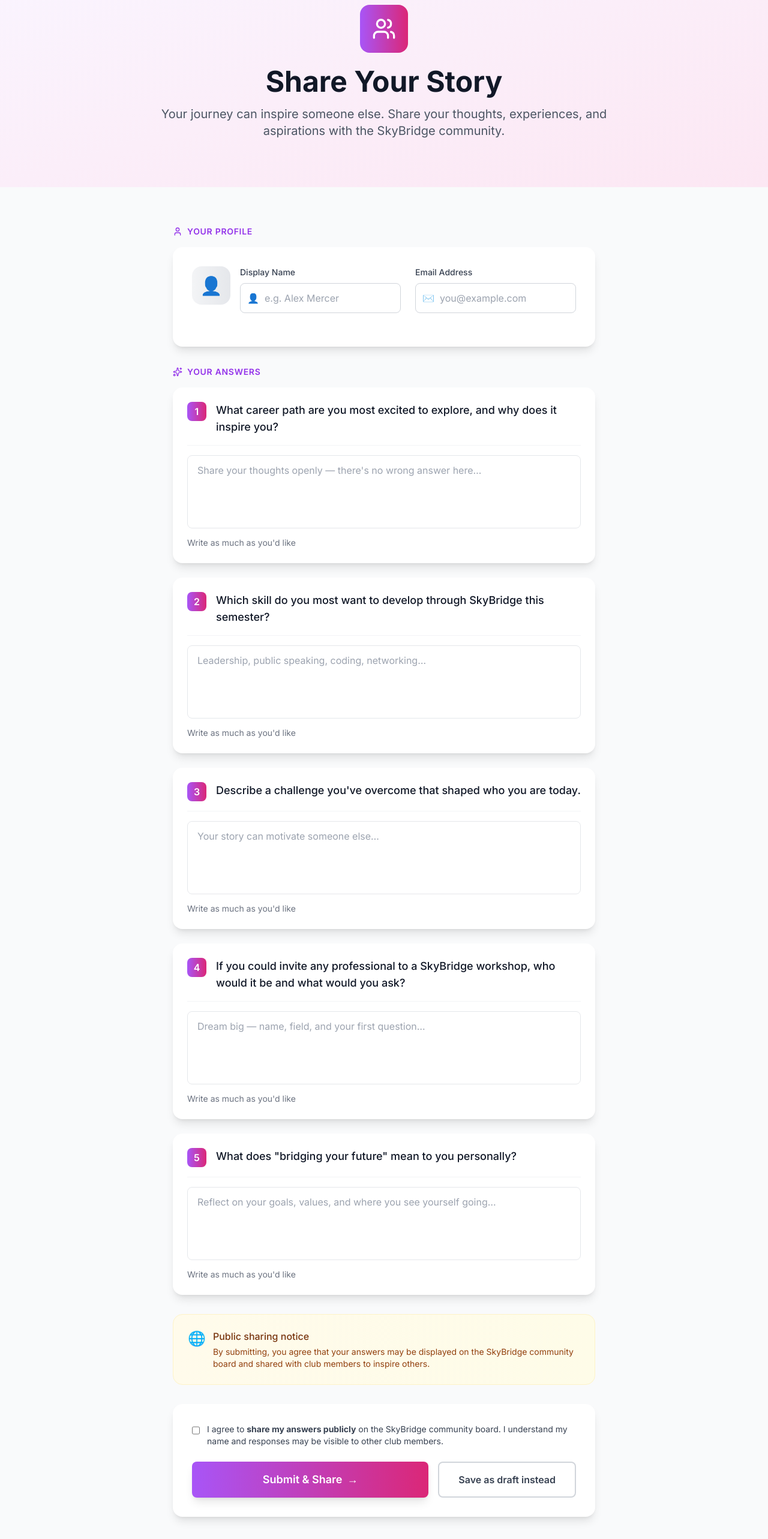
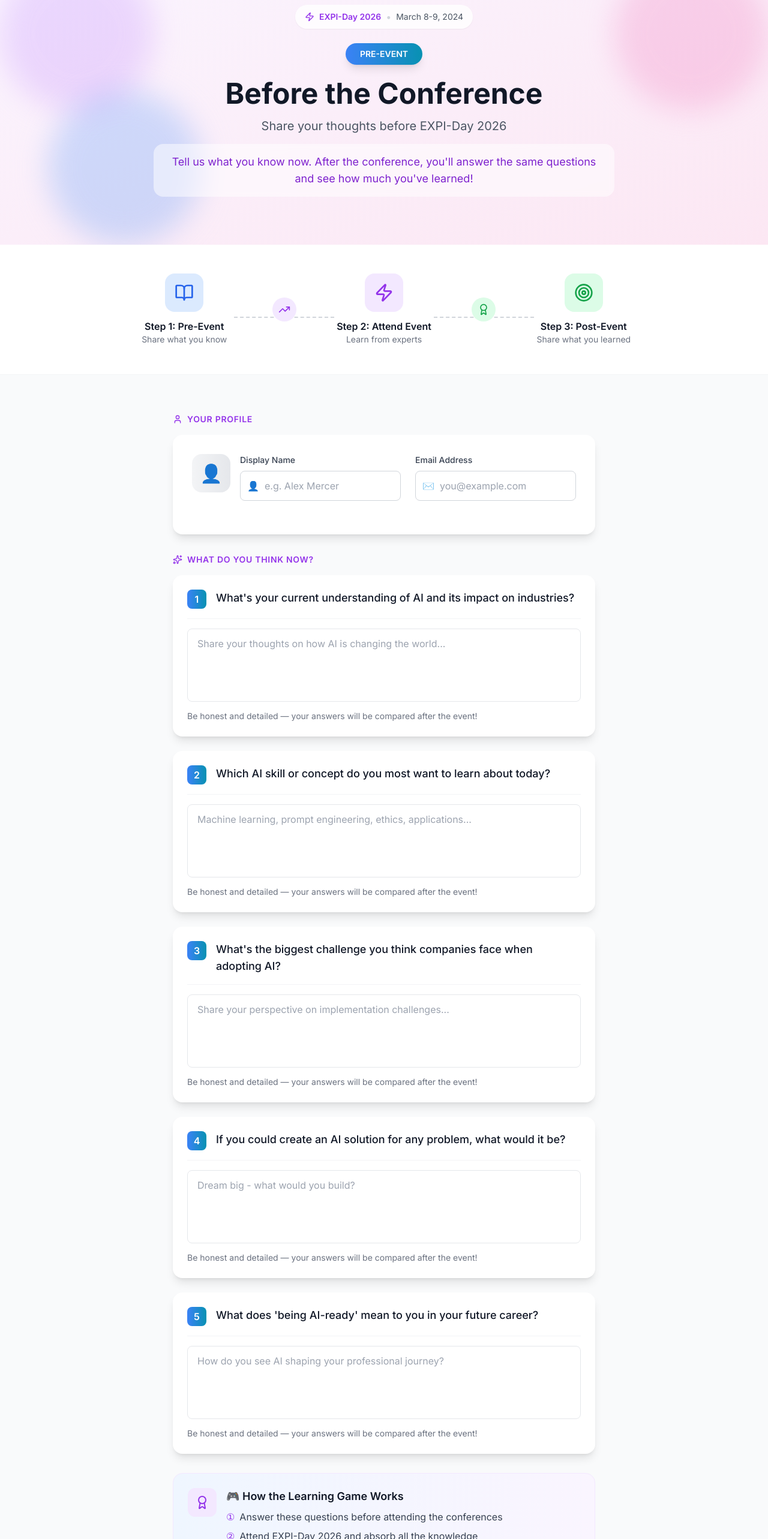
Before and after one commit to akrambengueddoudj/skybridge, a Next.js app: page /questions in a window 1280 px wide. Shown: the part 200-2766 px from the top of the page at 60% size. Built offline with nearby package versions, Linux system fonts and the light colour scheme.

Commit message:
version 1 of the page

```diff
--- a/src/app/questions/page.tsx
+++ b/src/app/questions/page.tsx
@@ -1,44 +1,21 @@
 'use client'
 
 import { useState } from 'react'
-import { User, Mail, Sparkles, Target, Users, Lightbulb, Heart, Briefcase, Globe, CheckCircle } from 'lucide-react'
+import { User, Sparkles, Heart, Users, Target, Zap, BookOpen, Award, TrendingUp } from 'lucide-react'
 
 import { SuccessMessage } from '@/components/success-message'
 
-const questions = [
-  {
-    id: 1,
-    question: "What career path are you most excited to explore, and why does it inspire you?",
-    placeholder: "Share your thoughts openly — there's no wrong answer here…",
-    name: "answer1"
-  },
-  {
-    id: 2,
-    question: "Which skill do you most want to develop through SkyBridge this semester?",
-    placeholder: "Leadership, public speaking, coding, networking…",
-    name: "answer2"
-  },
-  {
-    id: 3,
-    question: "Describe a challenge you've overcome that shaped who you are today.",
-    placeholder: "Your story can motivate someone else…",
-    name: "answer3"
-  },
-  {
-    id: 4,
-    question: "If you could invite any professional to a SkyBridge workshop, who would it be and what would you ask?",
-    placeholder: "Dream big — name, field, and your first question…",
-    name: "answer4"
-  },
-  {
-    id: 5,
-    question: "What does \"bridging your future\" mean to you personally?",
-    placeholder: "Reflect on your goals, values, and where you see yourself going…",
-    name: "answer5"
+interface SharePageProps {
+  eventName?: string
+  eventDate?: string
+  isPostEvent?: boolean
 }
-]
 
-export default function SharePage() {
+export default function SharePage({
+  eventName = "EXPI-Day 2026",
+  eventDate = "March 8-9, 2024",
+  isPostEvent = false
+}: SharePageProps) {
   const [formData, setFormData] = useState({
     username: '',
     useremail: '',
@@ -46,14 +23,69 @@ export default function SharePage() {
     answer2: '',
     answer3: '',
     answer4: '',
-    answer5: '',
-    consent: false
+    answer5: ''
   })
 
   const [isSubmitting, setIsSubmitting] = useState(false)
   const [submitError, setSubmitError] = useState('')
   const [showSuccess, setShowSuccess] = useState(false)
   const [successMessage, setSuccessMessage] = useState('')
+
+  const pageConfig = {
+    pre: {
+      title: "Before the Conference",
+      subtitle: `Share your thoughts before ${eventName}`,
+      description: "Tell us what you know now. After the conference, you'll answer the same questions and see how much you've learned!",
+      buttonText: "Submit Pre-Conference Answers",
+      successMessage: "🎉 Thanks for sharing! You'll receive the same questions after the conference to see your progress.",
+      badge: "PRE-EVENT",
+      badgeColor: "from-blue-500 to-cyan-600"
+    },
+    post: {
+      title: "After the Conference",
+      subtitle: `Share what you learned at ${eventName}`,
+      description: "Now that you've attended the conference, answer the same questions again. We'll compare your answers and showcase your learning journey!",
+      buttonText: "Submit Post-Conference Answers",
+      successMessage: "🎉 Amazing! We'll compare your answers and share your learning transformation soon!",
+      badge: "POST-EVENT",
+      badgeColor: "from-green-500 to-emerald-600"
+    }
+  }
+
+  const config = isPostEvent ? pageConfig.post : pageConfig.pre
+
+  const questions = [
+    {
+      id: 1,
+      question: "What's your current understanding of AI and its impact on industries?",
+      placeholder: "Share your thoughts on how AI is changing the world...",
+      name: "answer1"
+    },
+    {
+      id: 2,
+      question: "Which AI skill or concept do you most want to learn about today?",
+      placeholder: "Machine learning, prompt engineering, ethics, applications...",
+      name: "answer2"
+    },
+    {
+      id: 3,
+      question: "What's the biggest challenge you think companies face when adopting AI?",
+      placeholder: "Share your perspective on implementation challenges...",
+      name: "answer3"
+    },
+    {
+      id: 4,
+      question: "If you could create an AI solution for any problem, what would it be?",
+      placeholder: "Dream big - what would you build?",
+      name: "answer4"
+    },
+    {
+      id: 5,
+      question: "What does 'being AI-ready' mean to you in your future career?",
+      placeholder: "How do you see AI shaping your professional journey?",
+      name: "answer5"
+    }
+  ]
 
   const validateForm = () => {
     if (!formData.username.trim()) {
@@ -84,10 +116,6 @@ export default function SharePage() {
       setSubmitError('Please answer question 5')
       return false
     }
-    if (!formData.consent) {
-      setSubmitError('You must agree to share your answers publicly')
-      return false
-    }
 
     setSubmitError('')
     return true
@@ -104,12 +132,21 @@ export default function SharePage() {
     setSubmitError('')
 
     try {
+      // Add event type to the data
+      const submitData = {
+        ...formData,
+        eventName,
+        eventDate,
+        responseType: isPostEvent ? 'post' : 'pre',
+        submittedAt: new Date().toISOString()
+      }
+
       const response = await fetch('/api/shares', {
         method: 'POST',
         headers: {
           'Content-Type': 'application/json',
         },
-        body: JSON.stringify(formData),
+        body: JSON.stringify(submitData),
       })
 
       const result = await response.json()
@@ -119,9 +156,8 @@ export default function SharePage() {
         return
       }
 
-      // Success - show success message
       setSubmitError('')
-      setSuccessMessage('🎉 Your answers have been shared with the SkyBridge community! Thank you for inspiring others.')
+      setSuccessMessage(config.successMessage)
       setShowSuccess(true)
 
       // Reset form
@@ -132,8 +168,7 @@ export default function SharePage() {
         answer2: '',
         answer3: '',
         answer4: '',
-        answer5: '',
-        consent: false
+        answer5: ''
       })
     } catch (error) {
       console.error('Error submitting form:', error)
@@ -144,10 +179,10 @@ export default function SharePage() {
   }
 
   const handleChange = (e: React.ChangeEvent<HTMLInputElement | HTMLTextAreaElement>) => {
-    const { name, value, type } = e.target
+    const { name, value } = e.target
     setFormData(prev => ({
       ...prev,
-      [name]: type === 'checkbox' ? (e.target as HTMLInputElement).checked : value
+      [name]: value
     }))
   }
 
@@ -161,18 +196,81 @@ export default function SharePage() {
       )}
 
       {/* Hero Section */}
-      <section className="bg-gradient-to-br from-purple-50 to-pink-100 py-20">
-        <div className="max-w-7xl mx-auto px-4 sm:px-6 lg:px-8">
+      <section className={`bg-gradient-to-br from-purple-50 to-pink-100 py-20 relative overflow-hidden`}>
+        {/* Decorative elements */}
+        <div className="absolute top-0 left-0 w-64 h-64 bg-purple-200 rounded-full mix-blend-multiply filter blur-xl opacity-70 animate-blob"></div>
+        <div className="absolute top-0 right-0 w-64 h-64 bg-pink-200 rounded-full mix-blend-multiply filter blur-xl opacity-70 animate-blob animation-delay-2000"></div>
+        <div className="absolute bottom-0 left-20 w-64 h-64 bg-blue-200 rounded-full mix-blend-multiply filter blur-xl opacity-70 animate-blob animation-delay-4000"></div>
+
+        <div className="max-w-7xl mx-auto px-4 sm:px-6 lg:px-8 relative z-10">
           <div className="text-center">
+            {/* Event Badge */}
+            <div className="inline-flex items-center bg-white/80 backdrop-blur-sm rounded-full px-4 py-2 shadow-sm mb-6">
+              <Zap className="w-4 h-4 text-purple-600 mr-2" />
+              <span className="text-sm font-semibold text-purple-600">{eventName}</span>
+              <span className="mx-2 text-gray-300">•</span>
+              <span className="text-sm text-gray-600">{eventDate}</span>
+            </div>
+
+            {/* Pre/Post Badge */}
             <div className="flex justify-center mb-6">
-              <div className="w-20 h-20 bg-gradient-to-r from-purple-500 to-pink-600 rounded-2xl flex items-center justify-center">
-                <Users className="w-10 h-10 text-white" />
+              <div className={`inline-block bg-gradient-to-r ${config.badgeColor} text-white px-6 py-2 rounded-full text-sm font-semibold shadow-lg`}>
+                {config.badge}
               </div>
             </div>
-            <h1 className="text-5xl font-bold text-gray-900 mb-4">Share Your Story</h1>
-            <p className="text-xl text-gray-600 max-w-3xl mx-auto">
-              Your journey can inspire someone else. Share your thoughts, experiences, and aspirations with the SkyBridge community.
+
+            <h1 className="text-5xl font-bold text-gray-900 mb-4">{config.title}</h1>
+            <p className="text-xl text-gray-600 max-w-2xl mx-auto mb-4">
+              {config.subtitle}
             </p>
+            <p className="text-lg text-purple-700 max-w-3xl mx-auto bg-white/50 backdrop-blur-sm rounded-2xl p-4">
+              {config.description}
+            </p>
+          </div>
+        </div>
+      </section>
+
+      {/* Learning Journey Visual */}
+      <section className="py-12 bg-white border-b border-gray-100">
+        <div className="max-w-4xl mx-auto px-4 sm:px-6 lg:px-8">
+          <div className="flex items-center justify-between">
+            <div className="text-center flex-1">
+              <div className="w-16 h-16 bg-blue-100 rounded-2xl flex items-center justify-center mx-auto mb-3">
+                <BookOpen className="w-8 h-8 text-blue-600" />
+              </div>
+              <p className="font-semibold text-gray-900">Step 1: Pre-Event</p>
+              <p className="text-sm text-gray-500">Share what you know</p>
+            </div>
+            <div className="flex-1 relative">
+              <div className="border-t-2 border-dashed border-gray-300 absolute top-8 left-0 right-0"></div>
+              <div className="relative flex justify-center">
+                <div className="w-10 h-10 bg-purple-100 rounded-full flex items-center justify-center">
+                  <TrendingUp className="w-5 h-5 text-purple-600" />
+                </div>
+              </div>
+            </div>
+            <div className="text-center flex-1">
+              <div className="w-16 h-16 bg-purple-100 rounded-2xl flex items-center justify-center mx-auto mb-3">
+                <Zap className="w-8 h-8 text-purple-600" />
+              </div>
+              <p className="font-semibold text-gray-900">Step 2: Attend Event</p>
+              <p className="text-sm text-gray-500">Learn from experts</p>
+            </div>
+            <div className="flex-1 relative">
+              <div className="border-t-2 border-dashed border-gray-300 absolute top-8 left-0 right-0"></div>
+              <div className="relative flex justify-center">
+                <div className="w-10 h-10 bg-green-100 rounded-full flex items-center justify-center">
+                  <Award className="w-5 h-5 text-green-600" />
+                </div>
+              </div>
+            </div>
+            <div className="text-center flex-1">
+              <div className="w-16 h-16 bg-green-100 rounded-2xl flex items-center justify-center mx-auto mb-3">
+                <Target className="w-8 h-8 text-green-600" />
+              </div>
+              <p className="font-semibold text-gray-900">Step 3: Post-Event</p>
+              <p className="text-sm text-gray-500">Share what you learned</p>
+            </div>
           </div>
         </div>
       </section>
@@ -242,14 +340,14 @@ export default function SharePage() {
             <div>
               <p className="text-sm font-semibold text-purple-600 uppercase tracking-wider mb-4 flex items-center">
                 <Sparkles className="w-4 h-4 mr-2" />
-                Your Answers
+                {isPostEvent ? "What did you learn?" : "What do you think now?"}
               </p>
               <div className="space-y-6">
                 {questions.map((q) => (
-                  <div key={q.id} className="bg-white rounded-2xl shadow-lg overflow-hidden">
+                  <div key={q.id} className="bg-white rounded-2xl shadow-lg overflow-hidden hover:shadow-xl transition-shadow">
                     <div className="p-6">
                       <div className="flex items-start space-x-4 mb-4">
-                        <div className="w-8 h-8 bg-gradient-to-r from-purple-500 to-pink-600 rounded-lg flex items-center justify-center text-white font-semibold flex-shrink-0">
+                        <div className={`w-8 h-8 bg-gradient-to-r ${isPostEvent ? 'from-green-500 to-emerald-600' : 'from-blue-500 to-cyan-600'} rounded-lg flex items-center justify-center text-white font-semibold flex-shrink-0`}>
                           {q.id}
                         </div>
                         <p className="text-lg font-medium text-gray-900">{q.question}</p>
@@ -263,22 +361,39 @@ export default function SharePage() {
                         className="w-full px-4 py-3 border border-gray-200 rounded-lg focus:ring-2 focus:ring-purple-500 focus:border-purple-500 transition-colors resize-none"
                         placeholder={q.placeholder}
                       />
-                      <p className="text-sm text-gray-500 mt-2">Write as much as you'd like</p>
+                      <p className="text-sm text-gray-500 mt-2">Be honest and detailed — your answers will be compared after the event!</p>
                     </div>
                   </div>
                 ))}
               </div>
             </div>
 
-            {/* Public Notice */}
-            <div className="bg-gradient-to-r from-amber-50 to-yellow-50 rounded-2xl p-6 border border-amber-100">
-              <div className="flex items-start space-x-3">
-                <span className="text-2xl">🌐</span>
+            {/* Game Mechanics Notice */}
+            <div className="bg-gradient-to-r from-blue-50 to-purple-50 rounded-2xl p-6 border border-purple-100">
+              <div className="flex items-start space-x-4">
+                <div className="w-12 h-12 bg-purple-100 rounded-xl flex items-center justify-center flex-shrink-0">
+                  <Award className="w-6 h-6 text-purple-600" />
+                </div>
                 <div>
-                  <p className="text-amber-900 font-medium mb-1">Public sharing notice</p>
-                  <p className="text-amber-800 text-sm">
-                    By submitting, you agree that your answers may be displayed on the SkyBridge community board and shared with club members to inspire others.
-                  </p>
+                  <h3 className="text-lg font-semibold text-gray-900 mb-2">🎮 How the Learning Game Works</h3>
+                  <ul className="space-y-2 text-gray-700">
+                    <li className="flex items-start">
+                      <span className="text-purple-600 mr-2">①</span>
+                      Answer these questions before attending the conferences
+                    </li>
+                    <li className="flex items-start">
+                      <span className="text-purple-600 mr-2">②</span>
+                      Attend {eventName} and absorb all the knowledge
+                    </li>
+                    <li className="flex items-start">
+                      <span className="text-purple-600 mr-2">③</span>
+                      Answer the same questions again after the event
+                    </li>
+                    <li className="flex items-start">
+                      <span className="text-purple-600 mr-2">④</span>
+                      Watch your transformation — we'll showcase the difference!
+                    </li>
+                  </ul>
                 </div>
               </div>
             </div>
@@ -296,26 +411,12 @@ export default function SharePage() {
               </div>
             )}
 
-            {/* Submit Section */}
+            {/* Submit Button */}
             <div className="bg-white rounded-2xl shadow-lg p-8">
-              <label className="flex items-start space-x-3 mb-6 cursor-pointer">
-                <input
-                  type="checkbox"
-                  name="consent"
-                  checked={formData.consent}
-                  onChange={handleChange}
-                  className="mt-1 w-4 h-4 text-purple-600 border-gray-300 rounded focus:ring-purple-500"
-                />
-                <span className="text-gray-700 text-sm">
-                  I agree to <strong>share my answers publicly</strong> on the SkyBridge community board. I understand my name and responses may be visible to other club members.
-                </span>
-              </label>
-
-              <div className="flex flex-col sm:flex-row gap-4">
               <button
                 type="submit"
                 disabled={isSubmitting}
-                  className="flex-1 bg-gradient-to-r from-purple-500 to-pink-600 text-white py-4 px-6 rounded-lg hover:from-purple-600 hover:to-pink-700 transition-all duration-200 font-semibold text-lg shadow-lg hover:shadow-xl disabled:opacity-50 disabled:cursor-not-allowed flex items-center justify-center group"
+                className={`w-full bg-gradient-to-r ${isPostEvent ? 'from-green-500 to-emerald-600' : 'from-blue-500 to-cyan-600'} text-white py-4 px-6 rounded-lg hover:from-purple-600 hover:to-pink-700 transition-all duration-200 font-semibold text-lg shadow-lg hover:shadow-xl disabled:opacity-50 disabled:cursor-not-allowed flex items-center justify-center group`}
               >
                 {isSubmitting ? (
                   <>
@@ -324,57 +425,54 @@ export default function SharePage() {
                   </>
                 ) : (
                   <>
-                      Submit & Share
+                    {config.buttonText}
                     <span className="ml-2 group-hover:translate-x-1 transition-transform">→</span>
                   </>
                 )}
               </button>
-                <button
-                  type="button"
-                  onClick={() => {
-                    // Handle save as draft
-                    console.log('Save as draft:', formData)
-                  }}
-                  className="px-8 py-4 border-2 border-gray-300 text-gray-700 rounded-lg hover:bg-gray-50 transition-all duration-200 font-semibold"
-                >
-                  Save as draft instead
-                </button>
-              </div>
+              <p className="text-center text-sm text-gray-500 mt-4">
+                {isPostEvent
+                  ? "Thanks for completing the journey! We can't wait to share your progress."
+                  : "Your answers will be saved. We'll email you the same questions after the event!"}
+              </p>
             </div>
           </form>
         </div>
       </section>
 
-      {/* Inspiration Section */}
-      <section className="py-16 bg-white">
-        <div className="max-w-7xl mx-auto px-4 sm:px-6 lg:px-8">
-          <div className="text-center mb-12">
-            <h2 className="text-3xl font-bold text-gray-900 mb-4">Why Share Your Story?</h2>
-            <p className="text-lg text-gray-600">Your experiences can light the path for others</p>
+            {/* Transformation Showcase Section */}
+      <section className="py-16 bg-gradient-to-br from-purple-50 to-pink-50">
+        <div className="max-w-4xl mx-auto px-4 sm:px-6 lg:px-8 text-center">
+          <div className="inline-block p-3 bg-purple-200 rounded-full mb-4">
+            <TrendingUp className="w-8 h-8 text-purple-700" />
+          </div>
+          <h2 className="text-3xl font-bold text-gray-900 mb-3">Your Learning Journey Will Inspire Others</h2>
+          <p className="text-lg text-gray-700 mb-8 max-w-2xl mx-auto">
+            After the event, we'll compare pre and post answers and share the most inspiring transformations on our community board!
+          </p>
+
+          <div className="grid grid-cols-1 md:grid-cols-3 gap-6 max-w-3xl mx-auto">
+            <div className="bg-white rounded-xl p-6 shadow-md">
+              <div className="text-3xl mb-2">📈</div>
+              <h3 className="font-semibold text-gray-900 mb-2">Biggest Growth</h3>
+              <p className="text-sm text-gray-600">Most improved understanding</p>
+            </div>
+            <div className="bg-white rounded-xl p-6 shadow-md">
+              <div className="text-3xl mb-2">💭</div>
+              <h3 className="font-semibold text-gray-900 mb-2">Most Insightful</h3>
+              <p className="text-sm text-gray-600">Deepest reflections & ideas</p>
+            </div>
+            <div className="bg-white rounded-xl p-6 shadow-md">
+              <div className="text-3xl mb-2">✨</div>
+              <h3 className="font-semibold text-gray-900 mb-2">Community Favorite</h3>
+              <p className="text-sm text-gray-600">Most liked transformation</p>
+            </div>
           </div>
 
-          <div className="grid grid-cols-1 md:grid-cols-3 gap-8 max-w-4xl mx-auto">
-            <div className="text-center p-6">
-              <div className="w-16 h-16 bg-gradient-to-r from-purple-100 to-pink-100 rounded-2xl flex items-center justify-center mx-auto mb-4">
-                <Heart className="w-8 h-8 text-purple-600" />
-              </div>
-              <h3 className="text-xl font-semibold text-gray-900 mb-2">Inspire Others</h3>
-              <p className="text-gray-600">Your journey could be exactly what someone needs to hear</p>
-            </div>
-            <div className="text-center p-6">
-              <div className="w-16 h-16 bg-gradient-to-r from-purple-100 to-pink-100 rounded-2xl flex items-center justify-center mx-auto mb-4">
-                <Users className="w-8 h-8 text-purple-600" />
-              </div>
-              <h3 className="text-xl font-semibold text-gray-900 mb-2">Build Community</h3>
-              <p className="text-gray-600">Connect with others who share similar aspirations</p>
-            </div>
-            <div className="text-center p-6">
-              <div className="w-16 h-16 bg-gradient-to-r from-purple-100 to-pink-100 rounded-2xl flex items-center justify-center mx-auto mb-4">
-                <Target className="w-8 h-8 text-purple-600" />
-              </div>
-              <h3 className="text-xl font-semibold text-gray-900 mb-2">Reflect & Grow</h3>
-              <p className="text-gray-600">Gain clarity by articulating your thoughts and goals</p>
-            </div>
+          <div className="mt-8 bg-white/50 backdrop-blur-sm rounded-2xl p-6 border border-purple-100">
+            <p className="text-purple-800 font-medium">
+              🌟 Top transformations will be featured on our community board and announced at the next SkyBridge meetup!
+            </p>
           </div>
         </div>
       </section>
```
Lines whose indentation alone changed are shown as unchanged.
